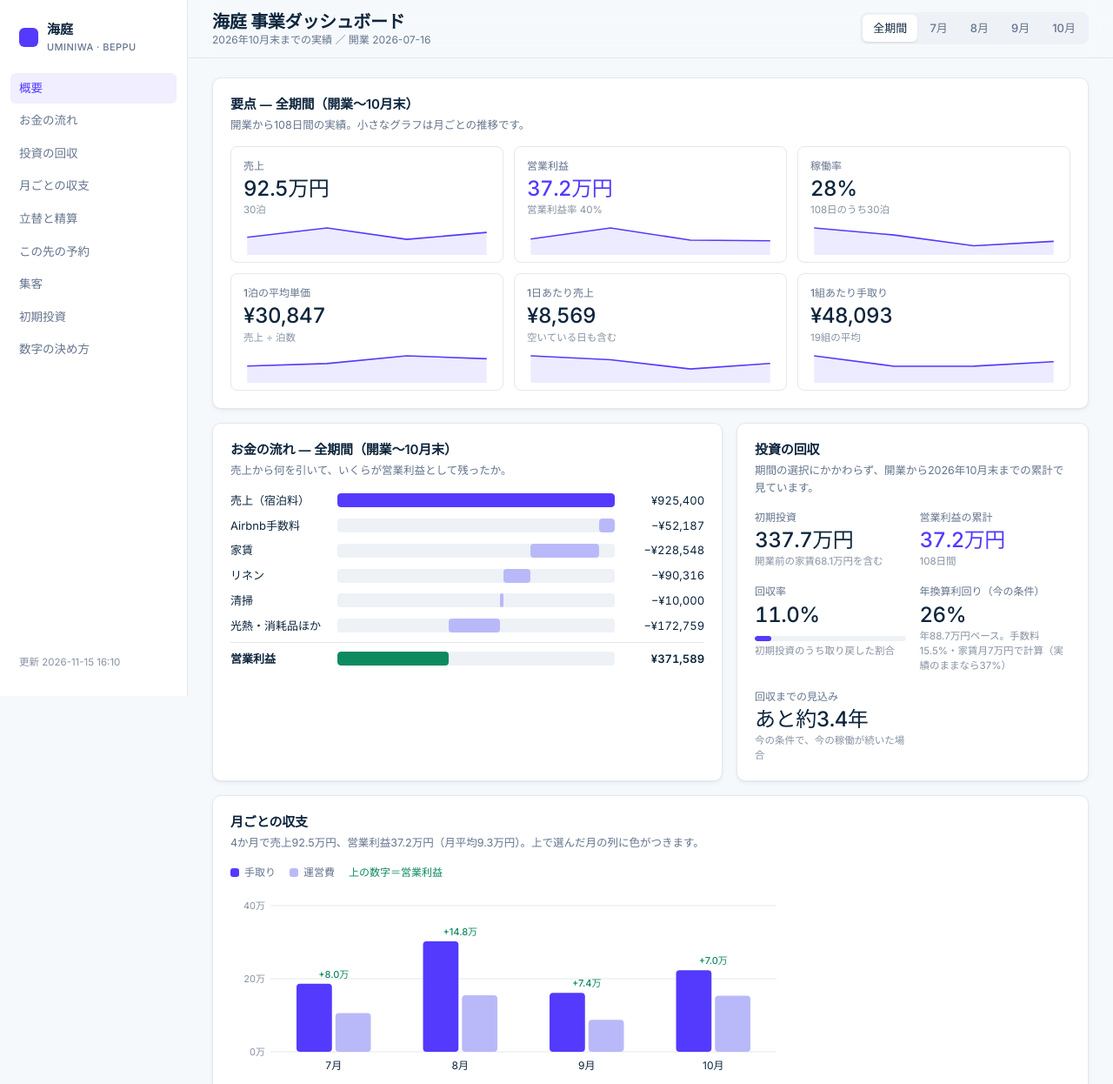
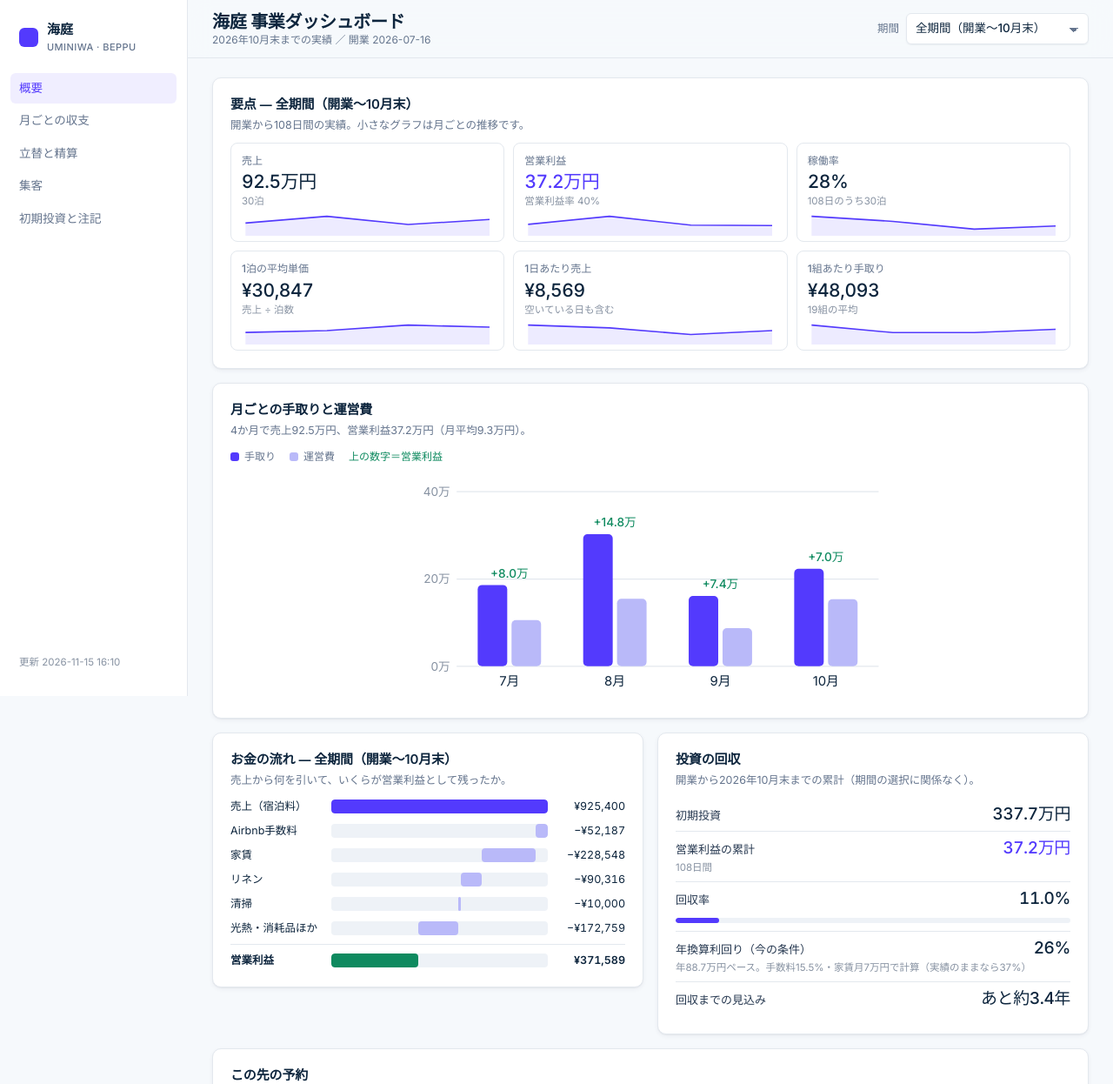
Before and after one commit to kinopy0918/uminiwa-report, a plain HTML site: page docs/index.html in a window 1280 px wide. Shown: the top 1246 px of the page at 87% size. Drawn offline with Linux system fonts and the light colour scheme.

Commit message:
1画面に収まる形に変更：左メニューで画面を切り替え、期間はプルダウン、概要は3列＋予約の帯
Co-Authored-By: Claude Opus 5.5 <noreply@anthropic.com>

```diff
--- a/docs/index.html
+++ b/docs/index.html
@@ -28,7 +28,7 @@
   --accent:#8b7dff; --accent-2:#3a3480; --accent-soft:#1d1a4a; --good:#34d399; --good-soft:#0f2e25; --bad:#fb7185; --bad-soft:#3a1420;
   --track:#1a2438; --seg:#1a2438; --seg-on:#26324a; --shadow:none; color-scheme:dark}
 *{box-sizing:border-box}
-html{scroll-behavior:smooth;scroll-padding-top:72px}
+
 body{margin:0;background:var(--bg);color:var(--ink);font-family:var(--font);font-size:14px;line-height:1.6;-webkit-font-smoothing:antialiased}
 .app{display:grid;grid-template-columns:216px minmax(0,1fr);min-height:100vh}
 .side{position:sticky;top:0;height:100vh;background:var(--side);border-right:1px solid var(--line);padding:20px 12px;display:flex;flex-direction:column;gap:2px;overflow-y:auto}
@@ -107,37 +107,78 @@ dl.gloss dt{font-weight:600} dl.gloss dd{margin:0;color:var(--muted)}
 .err{color:var(--bad)}
 @media (prefers-reduced-motion:reduce){html{scroll-behavior:auto}*{transition:none!important}}
 @media print{.side,.topbar .seg{display:none}.app{display:block}.block{break-inside:avoid;box-shadow:none}}
+.view[hidden]{display:none!important}
+.view{display:grid;grid-template-columns:minmax(0,1fr);gap:16px}
+.mtabs{display:none}
+@media (max-width:820px){.mtabs{display:flex;gap:6px;overflow-x:auto;padding:0 0 2px}.mtabs a{flex:none;font-size:13px;font-weight:500;color:var(--muted);text-decoration:none;padding:6px 12px;border-radius:99px;background:var(--track)}.mtabs a.on{background:var(--accent-soft);color:var(--accent)}}
+#sum{grid-template-columns:repeat(6,minmax(0,1fr));gap:10px}
+@media (max-width:1320px){#sum{grid-template-columns:repeat(3,minmax(0,1fr))}}
+@media (max-width:620px){#sum{grid-template-columns:repeat(2,minmax(0,1fr))}}
+#sum .fig{padding:10px 12px 6px}
+#sum .fig .v{font-size:21px}
+#sum .fig svg.sp{height:26px;margin-top:4px}
+#s-sum .lead{margin-bottom:10px}
+#invest{grid-template-columns:minmax(0,1fr);gap:0}
+#invest .fig{grid-template-columns:minmax(0,1fr) auto;align-items:baseline;column-gap:12px;padding:9px 0;border-bottom:1px solid var(--line)}
+#invest .fig:last-child{border-bottom:0}
+#invest .fig .k{grid-column:1;grid-row:1;font-size:13px;color:var(--ink-2)}
+#invest .fig .v{grid-column:2;grid-row:1;font-size:19px;text-align:right}
+#invest .fig .s,#invest .fig .bar{grid-column:1/-1}
+#s-chart svg{width:100%;height:auto;max-height:260px}
+#invest .fig .s{display:none}
+#invest .fig.key .s,#invest .fig:nth-child(4) .s{display:block}
+#invest .fig{padding:7px 0}
+#v-overview .row{align-items:start}
+.row.tri{grid-template-columns:minmax(0,1.3fr) minmax(0,1fr) minmax(0,.95fr)}
+@media (max-width:1320px){.row.tri{grid-template-columns:repeat(2,minmax(0,1fr))}.row.tri #s-chart{grid-column:1/-1}}
+@media (max-width:1060px){.row.tri{grid-template-columns:minmax(0,1fr)}}
+.row.tri .flow-row{grid-template-columns:8.6em 1fr 6.5em;gap:8px;font-size:12.5px}
+#ahead{grid-template-columns:repeat(4,minmax(0,1fr));gap:10px}
+@media (max-width:900px){#ahead{grid-template-columns:repeat(2,minmax(0,1fr))}}
+#ahead .fig{border:1px solid var(--line);border-radius:8px;padding:10px 12px}
+#ahead .fig .v{font-size:20px}
+#s-ahead .lead{margin-bottom:10px}
+#v-overview .lead{margin-bottom:10px}
+.pick{display:flex;align-items:center;gap:8px;font-size:12.5px;color:var(--muted);font-weight:500}
+.pick select{font:inherit;font-size:13.5px;font-weight:500;color:var(--ink);background-color:var(--card);border:1px solid var(--line);border-radius:6px;padding:6px 32px 6px 10px;appearance:none;cursor:pointer;box-shadow:0 1px 2px rgba(13,37,61,.06);min-width:210px;
+  background-image:linear-gradient(45deg,transparent 50%,var(--muted) 50%),linear-gradient(135deg,var(--muted) 50%,transparent 50%);background-position:calc(100% - 16px) 55%,calc(100% - 11px) 55%;background-size:5px 5px;background-repeat:no-repeat}
+.pick select:focus-visible{outline:2px solid var(--accent);outline-offset:1px}
 </style>
 </head>
 <body>
 <div class="app">
 <aside class="side" aria-label="メニュー">
   <div class="logo"><i></i><span>海庭<small>UMINIWA · BEPPU</small></span></div>
-  <a href="#s-sum" class="on">概要</a>
-  <a href="#s-flow">お金の流れ</a>
-  <a href="#s-inv">投資の回収</a>
-  <a href="#s-pl">月ごとの収支</a>
-  <a href="#s-tk">立替と精算</a>
-  <a href="#s-ahead">この先の予約</a>
-  <a href="#s-mkt">集客</a>
-  <a href="#s-init">初期投資</a>
-  <a href="#s-notes">数字の決め方</a>
+  <a href="#overview" data-view="overview" class="on">概要</a>
+  <a href="#monthly" data-view="monthly">月ごとの収支</a>
+  <a href="#tatekae" data-view="tatekae">立替と精算</a>
+  <a href="#marketing" data-view="marketing">集客</a>
+  <a href="#initial" data-view="initial">初期投資と注記</a>
   <div class="foot" id="foot"></div>
 </aside>
 <div>
 <header class="topbar">
   <div class="topbar-in">
     <h1>海庭 事業ダッシュボード<span class="meta" id="stamp">読み込み中…</span></h1>
-    <div class="seg" id="period" role="group" aria-label="見る期間"></div>
+    <label class="pick"><span>期間</span><select id="period" aria-label="見る期間"></select></label>
   </div>
 </header>
 <main class="content">
+  <nav class="mtabs" aria-label="画面">
+    <a href="#overview" data-view="overview" class="on">概要</a><a href="#monthly" data-view="monthly">収支</a><a href="#tatekae" data-view="tatekae">立替</a><a href="#marketing" data-view="marketing">集客</a><a href="#initial" data-view="initial">初期投資</a>
+  </nav>
+  <div class="view" id="v-overview">
   <section class="block" id="s-sum">
     <h2><span class="no">01</span><span id="sum-title">要点</span></h2>
     <p class="lead" id="sum-lead"></p>
     <div class="figs" id="sum"></div>
   </section>
-  <div class="row">
+  <div class="row tri">
+  <section class="block" id="s-chart">
+    <h2>月ごとの手取りと運営費</h2>
+    <p class="lead" id="pl-lead"></p>
+    <div id="pl-chart"></div>
+  </section>
   <section class="block" id="s-flow">
     <h2><span class="no">02</span><span id="flow-title">お金の流れ</span></h2>
     <p class="lead">売上から何を引いて、いくらが営業利益として残ったか。</p>
@@ -149,25 +190,28 @@ dl.gloss dt{font-weight:600} dl.gloss dd{margin:0;color:var(--muted)}
     <div class="figs" id="invest"></div>
   </section>
   </div>
+  <section class="block" id="s-ahead">
+    <h2><span class="no">06</span>この先の予約</h2>
+    <p class="lead" id="ahead-lead"></p>
+    <div class="figs" id="ahead"></div>
+  </section>
+  </div>
+  <div class="view" id="v-monthly">
   <section class="block" id="s-pl">
-    <h2><span class="no">04</span>月ごとの収支</h2>
-    <p class="lead" id="pl-lead"></p>
-    <div id="pl-chart"></div>
-    <div class="scroll" style="margin-top:14px"><table id="pl"></table></div>
+    <h2>月ごとの収支（明細）</h2>
+    <p class="lead">損益と運営の指標を月ごとに並べた明細。上で選んだ月の列に色がつきます。</p>
+    <div class="scroll"><table id="pl"></table></div>
   </section>
-  <div class="row even">
+  </div>
+  <div class="view" id="v-tatekae">
   <section class="block" id="s-tk">
     <h2><span class="no">05</span>立替と精算</h2>
     <p class="lead">運営者が個人のカードなどで立て替えた支払いと、口座からの精算の状況。</p>
     <div class="figs" id="tk"></div>
     <ul class="notes" id="tk-notes"></ul>
   </section>
-  <section class="block" id="s-ahead">
-    <h2><span class="no">06</span>この先の予約</h2>
-    <p class="lead" id="ahead-lead"></p>
-    <div class="scroll"><table id="ahead" style="min-width:460px"></table></div>
-  </section>
   </div>
+  <div class="view" id="v-marketing">
   <section class="block" id="s-mkt">
     <h2><span class="no">07</span>集客</h2>
     <p class="lead" id="views-lead"></p>
@@ -187,6 +231,8 @@ dl.gloss dt{font-weight:600} dl.gloss dd{margin:0;color:var(--muted)}
     <h3 style="font-size:14px;margin:24px 0 8px">施策と結果</h3>
     <div class="scroll"><table id="exps"></table></div>
   </section>
+  </div>
+  <div class="view" id="v-initial">
   <div class="row even">
   <section class="block" id="s-init">
     <h2><span class="no">08</span>初期投資の内訳</h2>
@@ -208,6 +254,7 @@ dl.gloss dt{font-weight:600} dl.gloss dd{margin:0;color:var(--muted)}
     </dl>
     <ul class="notes" id="notes"></ul>
   </section>
+  </div>
   </div>
 </main>
 </div>
@@ -239,12 +286,10 @@ function render(d){
   const opts=[["all","全期間"],...DONE.map(m=>[m.month,mo(m.month)])];
   let cur="all"; try{cur=localStorage.getItem("uminiwa-report-period")||"all"}catch(e){}
   if(!opts.some(o=>o[0]===cur)) cur="all";
-  const seg=$("period");
-  seg.innerHTML=opts.map(([v,l])=>`<button type="button" data-v="${v}" aria-pressed="${v===cur}">${l}</button>`).join("");
-  // 押した瞬間に切り替える（pointerdown）。キーボードは click で拾う
-  const pick=v=>{if(v===cur) return; cur=v; seg.querySelectorAll("button").forEach(b=>b.setAttribute("aria-pressed",b.dataset.v===v)); try{localStorage.setItem("uminiwa-report-period",v)}catch(e){} renderPeriod(v)};
-  seg.addEventListener("pointerdown",e=>{const b=e.target.closest("button"); if(b) pick(b.dataset.v)});
-  seg.addEventListener("click",e=>{const b=e.target.closest("button"); if(b) pick(b.dataset.v)});
+  const sel=$("period");
+  sel.innerHTML=opts.map(([v,l])=>`<option value="${v}">${v==="all"?`全期間（開業〜${mo(last)}末）`:ym(v)}</option>`).join("");
+  sel.value=cur;
+  sel.addEventListener("change",()=>{cur=sel.value; try{localStorage.setItem("uminiwa-report-period",cur)}catch(e){} renderPeriod(cur)});
   renderStatic(); renderPeriod(cur);
 }
 
@@ -294,7 +339,7 @@ function renderStatic(){
   const init=d.initial.total, payback=T.profit/init, annualRaw=T.profit*365/T.days;
   const profitNow=T.profit-(T.gross*FEE_NOW-T.fee)-(RENT_NOW-RENT_OLD)*12*T.days/365;
   const annual=profitNow*365/T.days, yld=annual/init, remain=Math.max(init-T.profit,0)/annual;
-  $("inv-lead").textContent=`期間の選択にかかわらず、開業から${ym(last)}末までの累計で見ています。`;
+  $("inv-lead").textContent=`開業から${ym(last)}末までの累計（期間の選択に関係なく）。`;
   $("invest").innerHTML=[
     ["初期投資",man(init),`開業前の家賃${man(d.initial.by_cat["地代家賃"]||0)}を含む`],
     ["営業利益の累計",man(T.profit),`${T.days}日間`,"key"],
@@ -304,8 +349,8 @@ function renderStatic(){
   ].map(fig).join("");
 
   // 月ごとの収支（グラフ＋表）
-  $("pl-lead").textContent=`${ms.length}か月で売上${man(T.gross)}、営業利益${man(T.profit)}（月平均${man(T.profit/ms.length)}）。上で選んだ月の列に色がつきます。`;
-  const W=640,H=220,P={l:46,r:12,t:24,b:28}, n=ms.length, gw=(W-P.l-P.r)/n, bw=Math.min(gw*.28,42);
+  $("pl-lead").textContent=`${ms.length}か月で売上${man(T.gross)}、営業利益${man(T.profit)}（月平均${man(T.profit/ms.length)}）。`;
+  const W=440,H=210,P={l:40,r:8,t:22,b:26}, n=ms.length, gw=(W-P.l-P.r)/n, bw=Math.min(gw*.28,42);
   const top=Math.ceil(Math.max(...ms.map(m=>Math.max(m.net,m.cost)))/100000)*100000||100000;
   const Y=v=>P.t+(1-v/top)*(H-P.t-P.b), base=Y(0);
   const grid=[0,top/2,top].map(g=>`<line x1="${P.l}" x2="${W-P.r}" y1="${Y(g)}" y2="${Y(g)}" stroke="var(--line)"/><text x="${P.l-6}" y="${Y(g)+4}" text-anchor="end">${g/10000}万</text>`).join("");
@@ -315,7 +360,7 @@ function renderStatic(){
     <text x="${cx}" y="${Math.min(Y(m.net),Y(m.cost))-7}" text-anchor="middle" style="fill:${m.profit<0?"var(--bad)":"var(--good)"};font-weight:500">${m.profit<0?"−":"+"}${(Math.abs(m.profit)/10000).toFixed(1)}万</text>
     <text x="${cx}" y="${H-8}" text-anchor="middle" style="fill:var(--ink);font-family:var(--font);font-size:12px">${mo(m.month)}</text>`}).join("");
   $("pl-chart").innerHTML=`<div class="legend"><span><i style="background:var(--accent)"></i>手取り</span><span><i style="background:var(--accent-2)"></i>運営費</span><span style="color:var(--good)">上の数字＝営業利益</span></div>
-    <svg viewBox="0 0 ${W} ${H}" width="100%" style="max-width:${W}px" role="img" aria-label="月ごとの手取りと運営費">${grid}${bars}</svg>`;
+    <svg viewBox="0 0 ${W} ${H}" width="100%" role="img" aria-label="月ごとの手取りと運営費">${grid}${bars}</svg>`;
   const cols=[...ms,{...T,month:"合計"}];
   const money=[["売上（宿泊料）","gross",""],["Airbnb手数料","fee","−"],["手取り","net","b"],["家賃","rent","−"],["リネン","linen","−"],["清掃","cleaning","−"],["光熱・消耗品ほか","other_cost","−"],["運営費 計","cost","b−"],["営業利益","profit","p"]];
   const cell=(v,f)=>f==="p"?`<b class="${v<0?"neg":"pos"}">${yen(v)}</b>`:f.includes("b")?`<b>${f.includes("−")&&v?"−":""}${yen(v)}</b>`:`${f==="−"&&v?"−":""}${yen(v)}`;
@@ -346,8 +391,7 @@ function renderStatic(){
   // この先
   const A=d.months.filter(m=>m.status!=="実績").slice(0,4);
   $("ahead-lead").textContent=`${d.generated.slice(0,10)}時点で入っている予約だけの数字です。これから予約が増えます。`;
-  $("ahead").innerHTML=`<thead><tr><th>月</th><th>状態</th><th>泊数</th><th>予約</th><th>売上</th><th>手取り</th></tr></thead><tbody>`+
-    A.map(m=>`<tr><td>${ym(m.month)}</td><td style="font-family:var(--font)">${m.status==="今月"?"今月（途中）":"予約済みの分"}</td><td>${m.nights}泊</td><td>${m.bookings}組</td><td>${yen(m.gross)}</td><td>${yen(m.net)}</td></tr>`).join("")+`</tbody>`;
+  $("ahead").innerHTML=A.map(m=>`<div class="fig"><span class="k">${ym(m.month)}<span class="chip ${m.status==="今月"?"run":""}">${m.status==="今月"?"今月・途中":"予約済み"}</span></span><span class="v">${man(m.gross)}</span><span class="s">${m.nights}泊・${m.bookings}組・手取り${man(m.net)}</span></div>`).join("");
 
   // 集客
   const v=d.views;
@@ -407,10 +451,13 @@ function history(daily,exps){
     <polyline points="${pts}" fill="none" stroke="var(--accent)" stroke-width="1.8"/>${marks}${lbl}</svg></div>`;
 }
 
-// 見ている場所に合わせて左のメニューを強調
-try{const links=[...document.querySelectorAll(".side a")];
-  const io=new IntersectionObserver(es=>es.forEach(e=>{if(e.isIntersecting){links.forEach(a=>a.classList.toggle("on",a.getAttribute("href")==="#"+e.target.id))}}),{rootMargin:"-30% 0px -65% 0px"});
-  document.querySelectorAll("section.block[id]").forEach(x=>io.observe(x));}catch(e){}
+// 左のメニューで画面を切り替える。#overview などのリンクで直接開ける
+const VIEWS=["overview","monthly","tatekae","marketing","initial"];
+function show(){const v=VIEWS.includes(location.hash.slice(1))?location.hash.slice(1):"overview";
+  document.querySelectorAll(".view").forEach(el=>el.hidden=el.id!=="v-"+v);
+  document.querySelectorAll("[data-view]").forEach(a=>a.classList.toggle("on",a.dataset.view===v));
+  window.scrollTo(0,0);}
+window.addEventListener("hashchange",show); show();
 fetch("data.json",{cache:"no-store"}).then(r=>{if(!r.ok)throw new Error(r.status);return r.json()}).then(render)
   .catch(e=>{$("stamp").innerHTML=`<span class="err">数字を読み込めませんでした（${esc(e.message)}）</span>`});
 </script>
```
